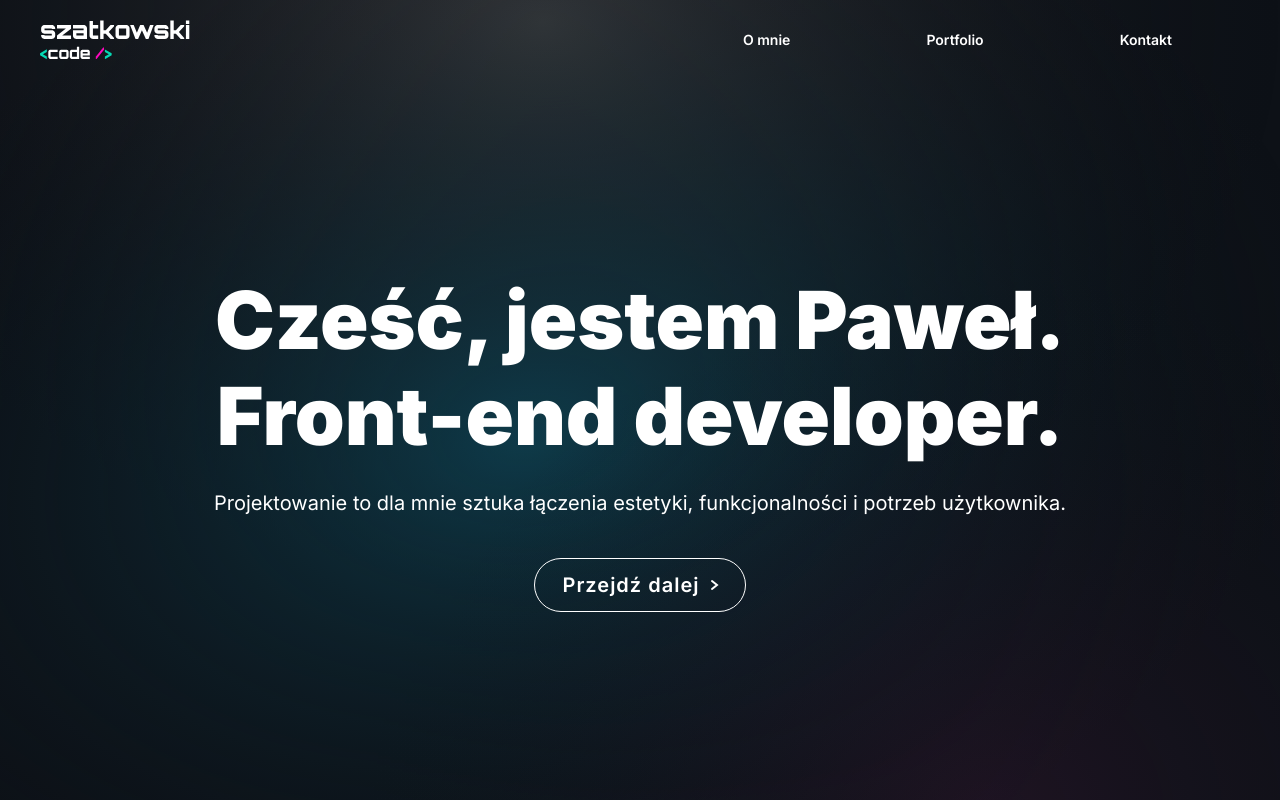
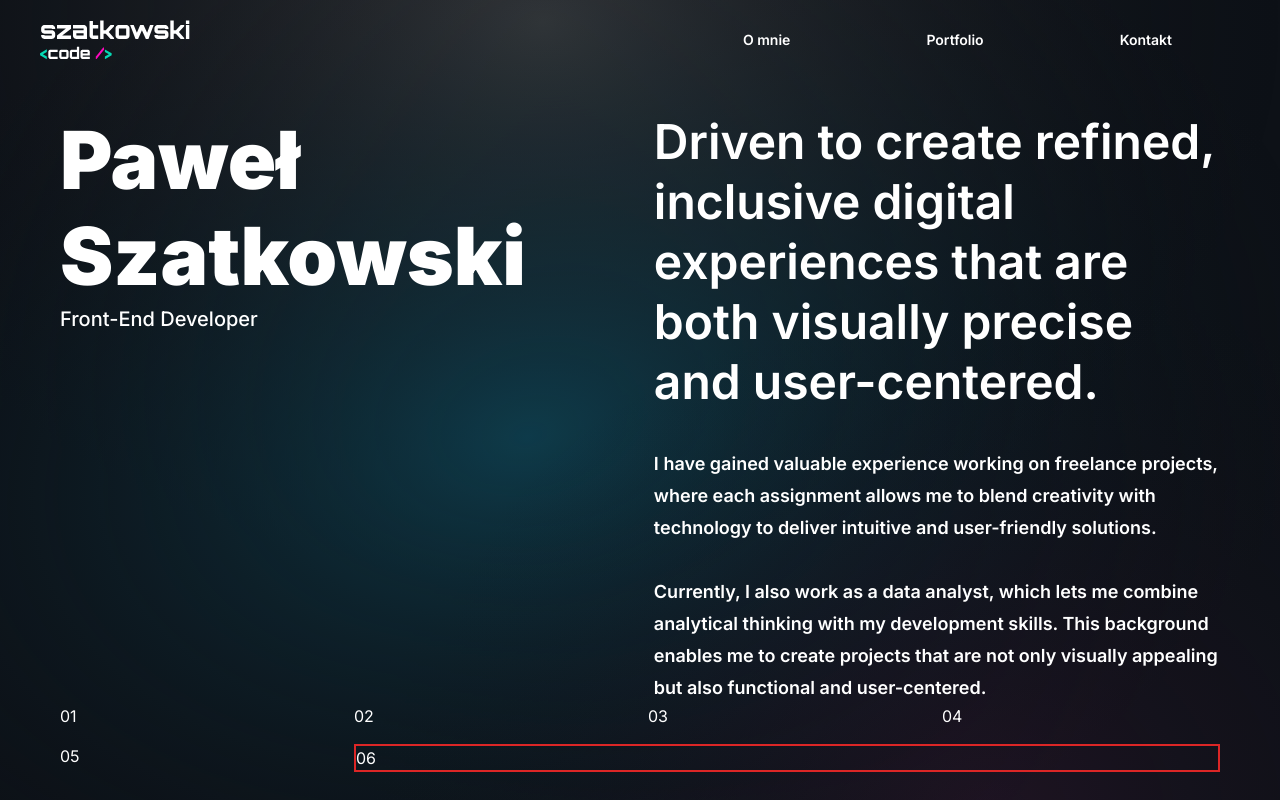
Before and after one commit to Szatkowskicg/szatkowski-code, a React (Vite) app: page / in a window 1280 px wide. Built offline with nearby package versions, Linux system fonts and the light colour scheme.

Commit message:
15-11-24 ommit

```diff
--- a/src/App.jsx
+++ b/src/App.jsx
@@ -1,13 +1,16 @@
 import Header from "./components/Header";
 import Button from "./components/Button";
 import BackgroundOverlay from "./assets/svg/BackgroundOverlay";
+import About from "./components/About";
 
 const App = () => {
   return (
     <>
       <div className="pt-[4.75rem] lg:pt-[5.25rem] overflow-hidden flex h-dvh justify-center items-center">
         <Header />
-        <div className="container space-y-6 justify-center">
+        <About />
+
+        {/* <div className="container space-y-6 justify-center">
           <h1 className="h1 font-black text-center">
             Cześć, jestem Paweł. <br />
             Front-end developer.
@@ -19,7 +22,7 @@ const App = () => {
           <div className="flex justify-center pt-4">
             <Button className={"text-xl"}>Przejdź dalej</Button>
           </div>
-        </div>
+        </div> */}
       </div>
       <BackgroundOverlay />
     </>
--- /dev/null
+++ b/src/components/About.jsx
@@ -0,0 +1,49 @@
+import React from "react";
+
+const About = () => {
+  return (
+    <div className="container">
+      <div className="flex flex-col lg:flex-row">
+        <div>
+          <h2 className="h1 font-black">
+            Paweł <br />
+            Szatkowski
+          </h2>
+          <h5 className="h5 font-medium">Front-End Developer</h5>
+        </div>
+        <span></span>
+        <div className="lg:pl-[8rem] space-y-9">
+          <h4 className="h2">
+            Driven to create refined, inclusive digital experiences that are
+            both visually precise and user-centered.
+          </h4>
+          <div className="h6 space-y-8">
+            <p>
+              I have gained valuable experience working on freelance projects,
+              where each assignment allows me to blend creativity with
+              technology to deliver intuitive and user-friendly solutions.
+            </p>
+            <p>
+              Currently, I also work as a data analyst, which lets me combine
+              analytical thinking with my development skills. This background
+              enables me to create projects that are not only visually appealing
+              but also functional and user-centered.
+            </p>
+          </div>
+        </div>
+      </div>
+      <div class="grid grid-cols-4 gap-4">
+        <div>01</div>
+        <div>02</div>
+        <div>03</div>
+        <div>04</div>
+        <div>05</div>
+        <div class="grid grid-cols-subgrid gap-4 col-span-3 border-red-600 border-2">
+          <div class="col-start-1">06</div>
+        </div>
+      </div>
+    </div>
+  );
+};
+
+export default About;
--- a/tailwind.config.js
+++ b/tailwind.config.js
@@ -25,11 +25,11 @@ export default {
         n: {
           1: "#FFFFFF",
           2: "#CAC6DD",
-          3: "#ADA8C3",
+          3: "#444D56",
           4: "#757185",
           5: "#3F3A52",
           6: "#252134",
-          7: "#15131D",
+          7: "#161B22",
           8: "#0D1117",
           9: "#474060",
           10: "#43435C",
@@ -96,17 +96,18 @@ export default {
             {},
         },
         ".h2": {
-          "@apply text-[1.75rem] leading-[2.5rem] md:text-[2rem] md:leading-[2.5rem] lg:text-[2.5rem] lg:leading-[3.5rem] xl:text-[3rem] xl:leading-tight":
+          "@apply font-semibold text-[1.75rem] leading-[2.5rem] md:text-[2rem] md:leading-[2.5rem] lg:text-[2.5rem] lg:leading-[3.5rem] xl:text-[3rem] xl:leading-tight":
             {},
         },
         ".h3": {
-          "@apply text-[2rem] leading-normal md:text-[2.5rem]": {},
+          "@apply font-semibold text-[2rem] leading-normal md:text-[2.5rem]":
+            {},
         },
         ".h4": {
-          "@apply text-[2rem] leading-normal": {},
+          "@apply font-semibold text-[2rem] leading-normal": {},
         },
         ".h5": {
-          "@apply text-xl leading-normal": {},
+          "@apply font-semibold text-xl leading-normal": {},
         },
         ".h6": {
           "@apply font-semibold text-lg leading-8": {},
```
Also changed, not shown: src/assets/svg/BackgroundOverlay2.svg (deleted).
